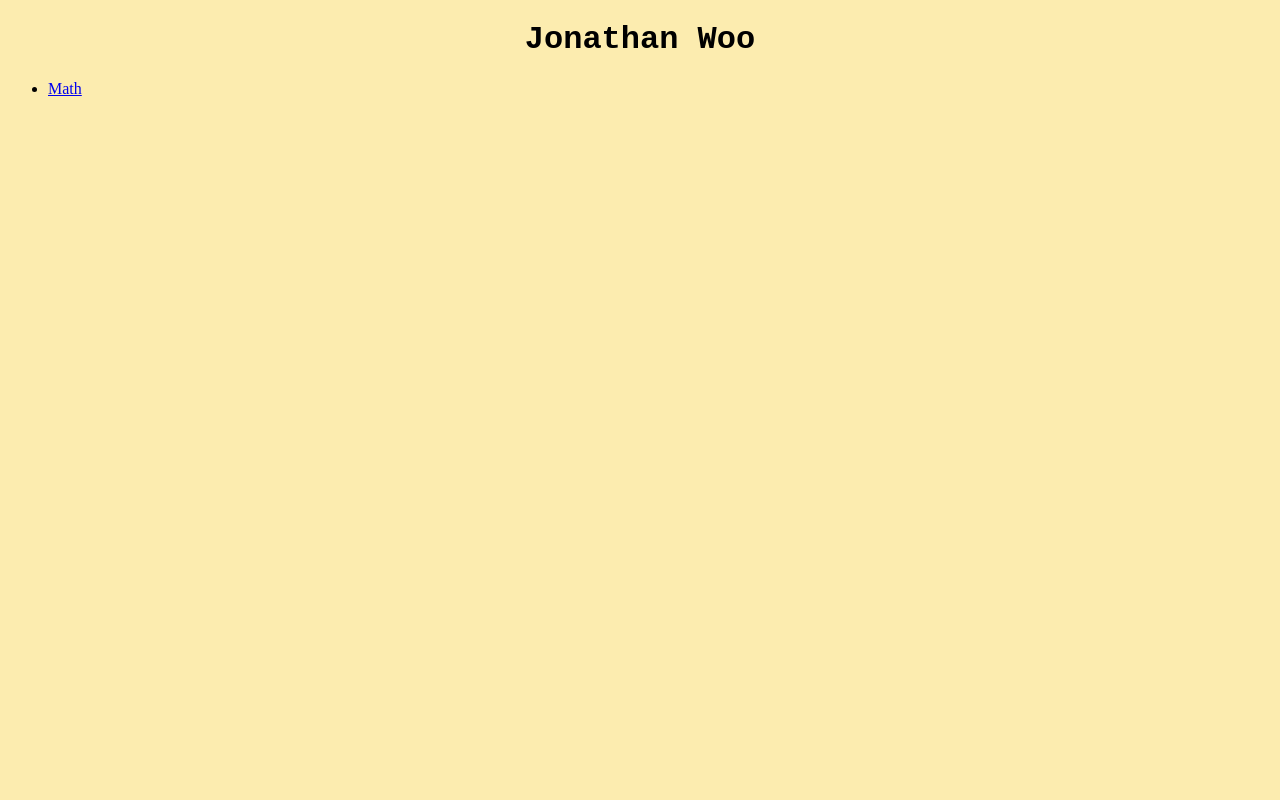
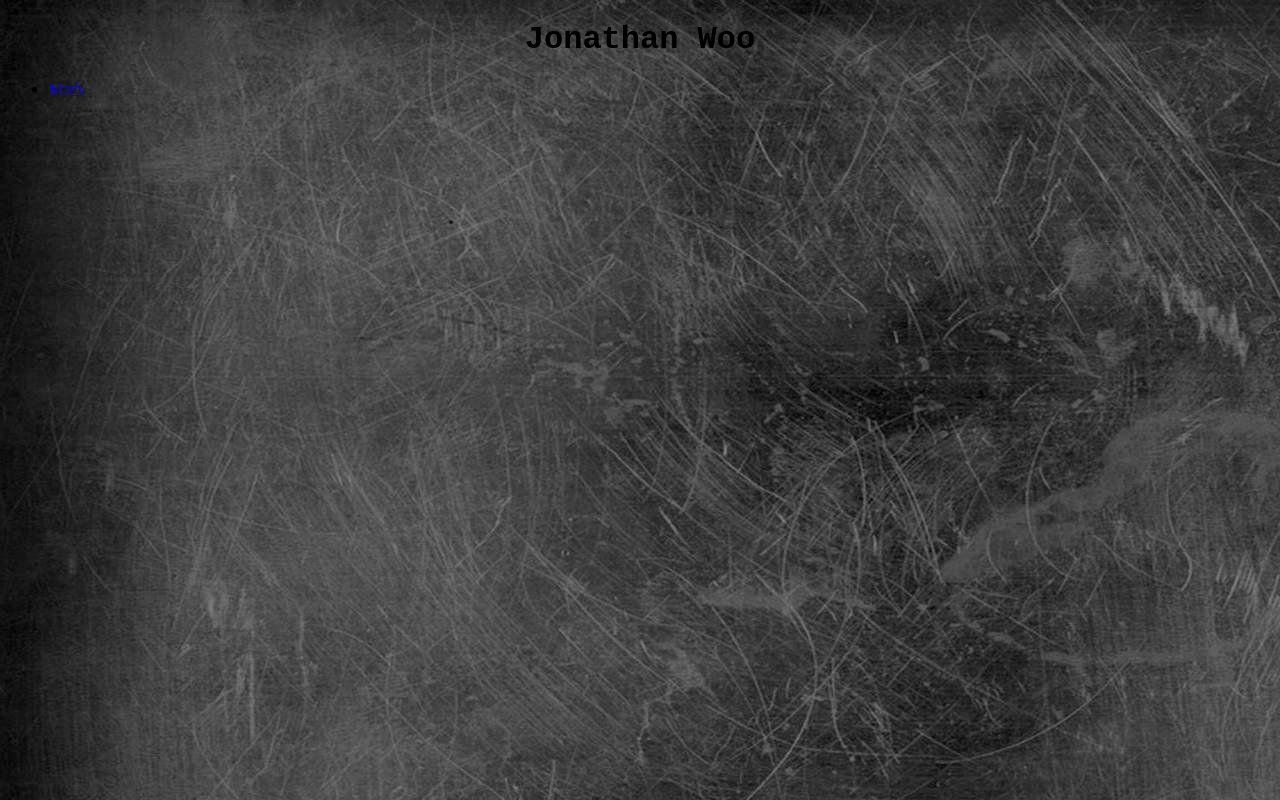
Before and after one commit to jonathandwoo/jonwoo.github.io, a plain HTML site: page index.html in a window 1280 px wide. Drawn offline with Linux system fonts and the light colour scheme.

Commit message:
Update index.html

```diff
--- a/index.html
+++ b/index.html
@@ -4,7 +4,7 @@
         <title>Jonathan Woo</title>
         <link rel="stylesheet" href="styles.css">
     </head>
-    <body style="background-color: #FCECAF; background-image:'blackboard.jpg'">
+    <body style="background-color: #FCECAF; background-image:url('blackboard.jpg')">
 
         <h1 style="text-align:center;font-family:'Courier New'">Jonathan Woo</h1>
         <ul>
```
